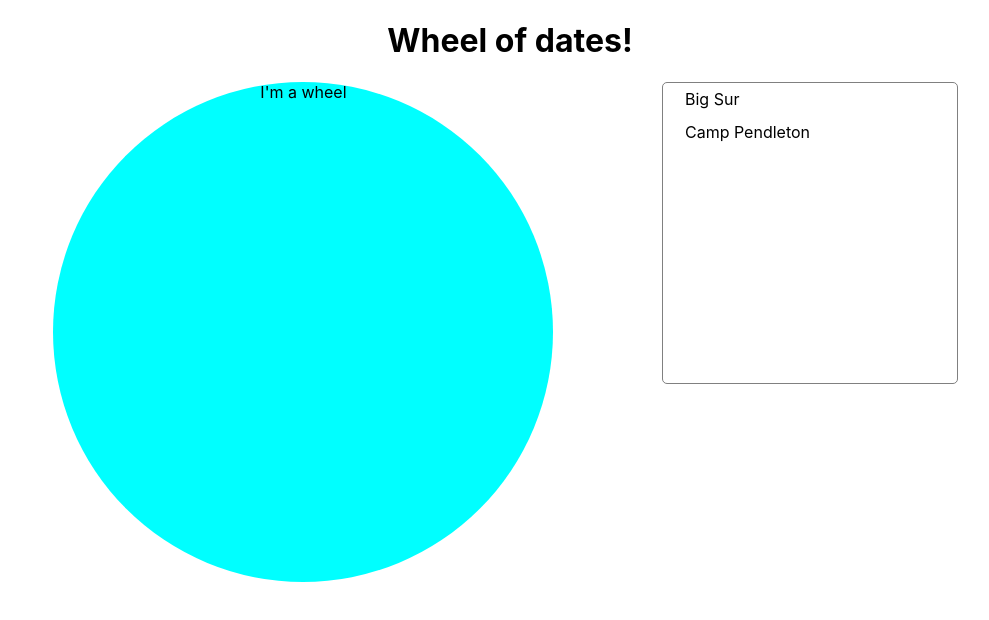
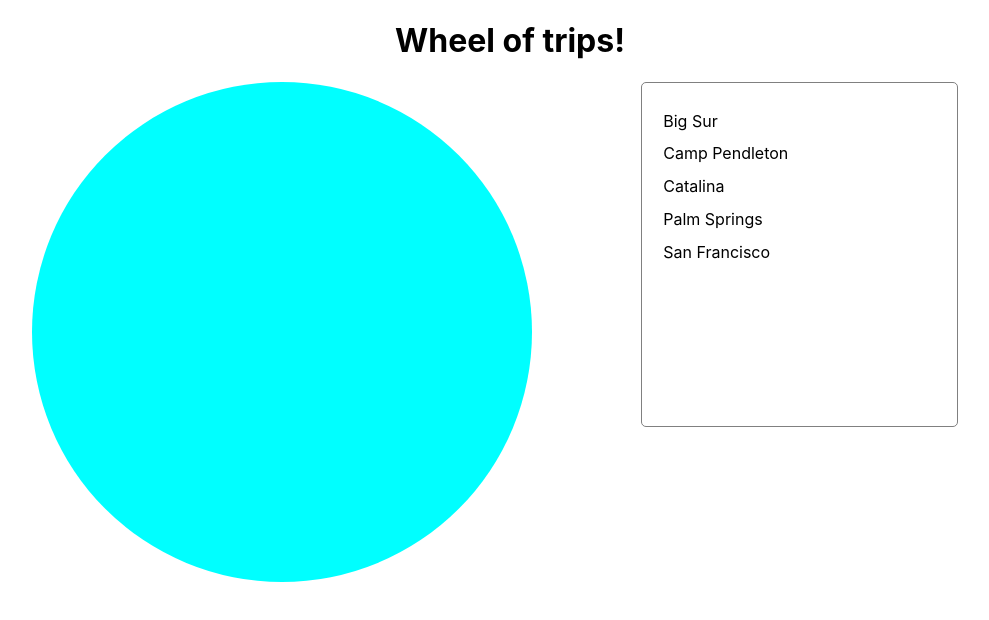
Before and after one commit to akrojas07/wheel, a React (Create React App) app: page / in a window 1280 px wide. Shown: the top 620 px of the page, without its empty margins (130-1119 px from the left). Built offline with nearby package versions, Linux system fonts and the light colour scheme.

Commit message:
add global state for inputs

```diff
--- a/src/App.tsx
+++ b/src/App.tsx
@@ -1,18 +1,19 @@
 import './App.css';
-import WheelView from './Components/wheel/wheelView';
-import InputForm from './Components/inputForm/inputFormView';
+import InputFormContainer from './Components/inputForm/inputFormContainer';
+import WheelContainer from './Components/wheel/wheelContainers';
+import { GlobalInputStateProvider } from './utils/globalStateProvider';
 
 function App() {
-  // temp hard coded data
-  const dates: string[] = ['Big Sur', 'Camp Pendleton']
   return (
     <div className="App">
       <header>
-        <h1>Wheel of dates!</h1>
+        <h1>Wheel of trips!</h1>
       </header>
       <body className='body'>
-        <WheelView />
-        <InputForm inputs={dates}/>
+        <GlobalInputStateProvider>
+          <WheelContainer />
+          <InputFormContainer />
+        </GlobalInputStateProvider>
       </body>
     </div>
   );
--- a/src/Components/inputForm/inputForm.css
+++ b/src/Components/inputForm/inputForm.css
@@ -7,7 +7,7 @@
     border: 1px solid gray;
     border-radius: 5px;
     margin-left: 10%;
-    padding-left: 2%;
+    padding: 2%;
     line-height: 5%;
 }
 
--- a/src/Components/inputForm/inputFormContainer.ts
+++ /dev/null
@@ -1,2 +0,0 @@
-// input form logic
-export {}
--- /dev/null
+++ b/src/Components/inputForm/inputFormContainer.tsx
@@ -0,0 +1,22 @@
+// input form logic
+import React, {useEffect} from 'react';
+import InputFormView from './inputFormView';
+import { IGlobalInputState, useGlobalInputState } from '../../utils/globalStateProvider';
+
+export default function InputFormContainer(){
+    const {inputState, setInputState} = useGlobalInputState();
+      // starter trips
+    const trips: Partial<IGlobalInputState> = {
+        inputs: ['Big Sur', 'Camp Pendleton', 'Catalina', 'Palm Springs', 'San Francisco']
+    }
+
+    useEffect(() =>{
+        setInputState((prev) =>({...prev, ...trips}));
+    }, []);
+
+    let inputValues = inputState.inputs? inputState.inputs! : trips.inputs;
+
+    return (
+        <InputFormView inputs={inputValues!}/>
+    )
+}
--- a/src/Components/inputForm/inputFormView.tsx
+++ b/src/Components/inputForm/inputFormView.tsx
@@ -1,9 +1,9 @@
-import { IInputType } from "../../utils/customTypes";
+import { IGlobalInputState } from '../../utils/globalStateProvider';
 import './inputForm.css';
 
-export default function InputForm ({inputs}: IInputType) {
+export default function InputFormView ({inputs}: IGlobalInputState) {
     return(
-        <div contentEditable="true" className="inputformbox">
+        <div contentEditable className="inputformbox">
             {inputs.map(input => {
                return (
                 <p>{input}</p>
--- a/src/Components/wheel/wheel.css
+++ b/src/Components/wheel/wheel.css
@@ -1,7 +1,18 @@
-.wheel{
+canvas{
     height: 500px;
     width: 500px;
     background-color: aqua;
     border-radius: 50%;
-    display: inline;
+    position: relative;
+    color: black;
 }
+.miniwheel{
+    height: 100px;
+    width: 100px;
+    background-color: white;
+    border-radius: 50%;
+    position: absolute;
+    top: 50%;
+    left: 50%;
+    margin: -60px 0px 0px -50px;
+}
--- a/src/Components/wheel/wheelContainers.ts
+++ /dev/null
@@ -1,2 +0,0 @@
-// Wheel Logic
-export {}
--- /dev/null
+++ b/src/Components/wheel/wheelContainers.tsx
@@ -0,0 +1,11 @@
+// Wheel Logic
+import WheelView from "./wheelView";
+import { useGlobalInputState } from '../../utils/globalStateProvider';
+
+// take trips from parent and populate the wheel
+export default function WheelContainer(){
+    const {inputState} = useGlobalInputState()
+    return(
+        <WheelView inputs={inputState.inputs!}/>
+    )
+}
--- a/src/Components/wheel/wheelView.tsx
+++ b/src/Components/wheel/wheelView.tsx
@@ -1,8 +1,13 @@
 import './wheel.css';
+import { IGlobalInputState } from '../../utils/globalStateProvider';
 
 // Wheel placeholder
-function WheelView () {
-    return <div className='wheel'>I'm a wheel</div>
+function WheelView ({inputs}: IGlobalInputState) {
+    return (
+    <canvas>
+        {inputs}
+    </canvas>
+    )
 }
 
 export default WheelView;
--- a/src/utils/customTypes.ts
+++ /dev/null
@@ -1,3 +0,0 @@
-export interface IInputType {
-    inputs: string[]
-}
--- /dev/null
+++ b/src/utils/globalStateProvider.tsx
@@ -0,0 +1,36 @@
+import React, { Dispatch, SetStateAction, createContext, useContext, useState } from 'react';
+
+export interface IGlobalInputState{
+    inputs: string[];
+}
+
+
+const GlobalInputStateContext = createContext({
+    inputState: {} as Partial<IGlobalInputState>,
+    setInputState: {} as Dispatch<SetStateAction<Partial<IGlobalInputState>>>
+});
+
+
+export const GlobalInputStateProvider = ({
+    children,
+    value = {} as IGlobalInputState
+}:
+{
+    children: React.ReactNode;
+    value?: Partial<IGlobalInputState>
+}) => {
+    const [inputState, setInputState] = useState(value);
+    return(
+        <GlobalInputStateContext.Provider value={{inputState, setInputState}}>
+            {children}
+        </GlobalInputStateContext.Provider>
+    );
+}
+
+export const useGlobalInputState = () => {
+    const context = useContext(GlobalInputStateContext);
+    if(!context){
+        throw new Error('useGlobalInputState must be used within GlobalInputStateContext');
+    }
+    return context;
+}
```
Also changed, not shown: 1 other file (tests, documents, lock files or other folders).
